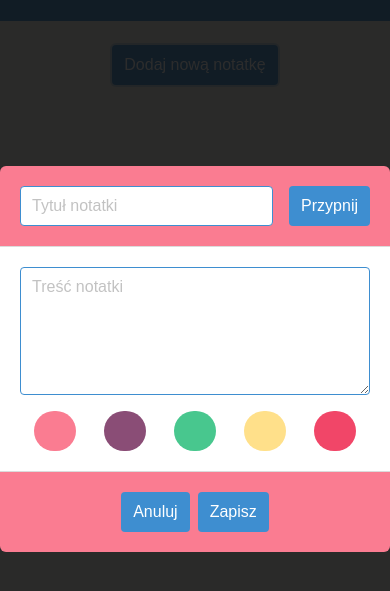
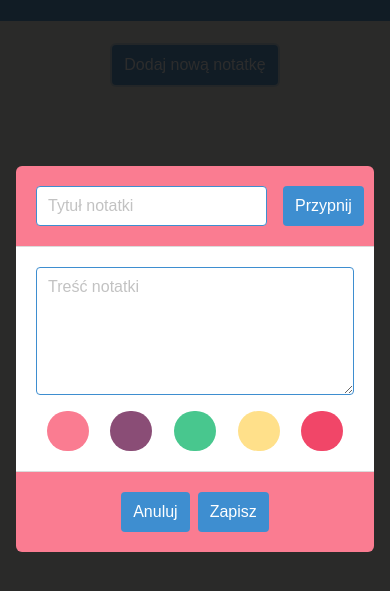
Before and after one commit to dziewieckimarcin/WebAppsLabs, a website built with webpack: page Lab-04/src/index.html in a window 390 px wide. Both pictures are taken after a click on the button "Dodaj nową notatkę". Shown: the part 63-654 px from the top of the page. Built offline with nearby package versions, Linux system fonts and the light colour scheme; what guid-typescript would draw is missing.

Commit message:
fix: mobile padding

```diff
--- a/Lab-04/src/index.html
+++ b/Lab-04/src/index.html
@@ -7,7 +7,7 @@
   </head>
   <body>
 
-    <div id="note-modal" class="modal">
+    <div id="note-modal" class="modal p-4">
       <div class="modal-background"></div>
       <div class="modal-card">
         <header id="note-details-header" class="modal-card-head has-text-centered">
```
